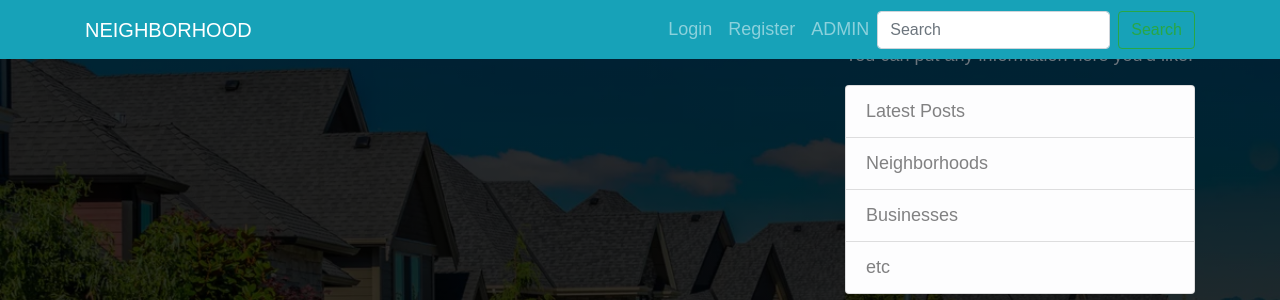
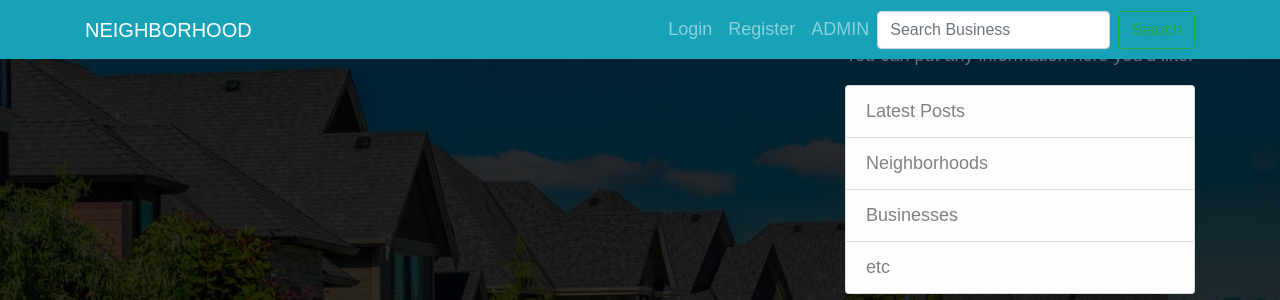
Before and after one commit to bethnduta/NeighbourHood-Project, a Django app: page /about/ in a window 1280 px wide. Shown: the top 300 px of the page. Run offline with Django 4.2, Linux system fonts and the light colour scheme; some libraries are stand-ins or nearby versions.

```diff
--- a/neighbor/templates/base.html
+++ b/neighbor/templates/base.html
@@ -38,7 +38,7 @@
           {% endif %}
           <form class="form-inline my-2 my-lg-0" method=POST action="">
             {% csrf_token %}
-            <input class="form-control mr-sm-2" type="search" placeholder="Search" aria-label="Search" name="searched">
+            <input class="form-control mr-sm-2" type="search" placeholder="Search Business" aria-label="Search" name="searched">
             <button class="btn btn-outline-success my-2 my-sm-0" type="submit">Search</button>
           </form>
 
```
